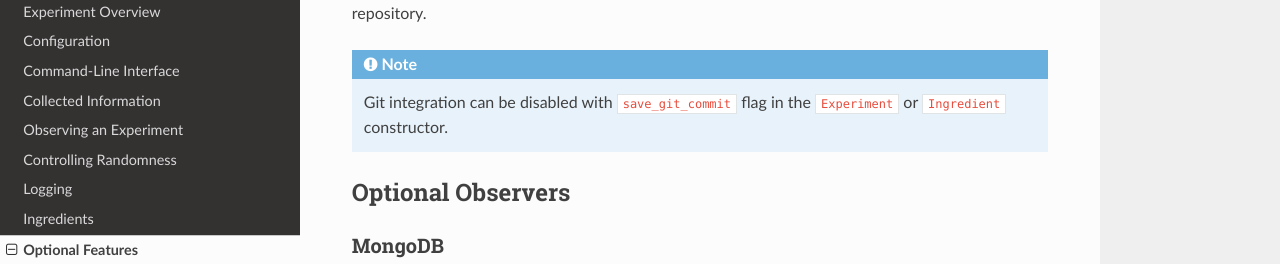
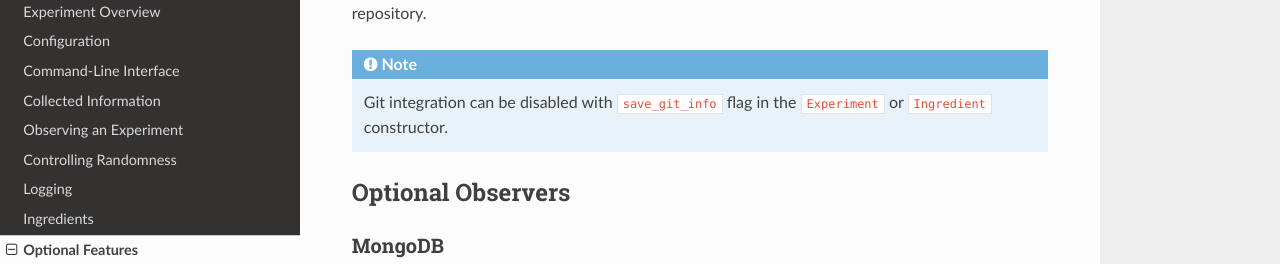
Before and after one commit to IDSIA/sacred, a Sphinx documentation site: the page built from docs/optional.rst, in a window 1280 px wide and 900 px high, scrolled down 364 px. Shown: the part 163-427 px from the top of the window. Built offline with Sphinx 7.4.7 and the Read the Docs theme 2.0.0, drawn with Linux system fonts in a browser that asks for light colours.

Commit message:
Updated the docs.

```diff
--- a/docs/collected_information.rst
+++ b/docs/collected_information.rst
@@ -64,7 +64,7 @@
 list of dictionaries of the form
 ``{'url': URL, 'commit': COMMIT_HASH, 'dirty': True}``.
 
-To disable this, pass ``save_git_commit=False`` to the ``Experiement``
+To disable this, pass ``save_git_info=False`` to the ``Experiement``
 or ``Ingredient`` constructor.
 
 
--- a/docs/optional.rst
+++ b/docs/optional.rst
@@ -22,7 +22,7 @@
 experiment immediately fails with an error if started on a dirty repository.
 
 .. note::
-    Git integration can be disabled with ``save_git_commit`` flag in the
+    Git integration can be disabled with ``save_git_info`` flag in the
     ``Experiment`` or ``Ingredient`` constructor.
 
 
```
